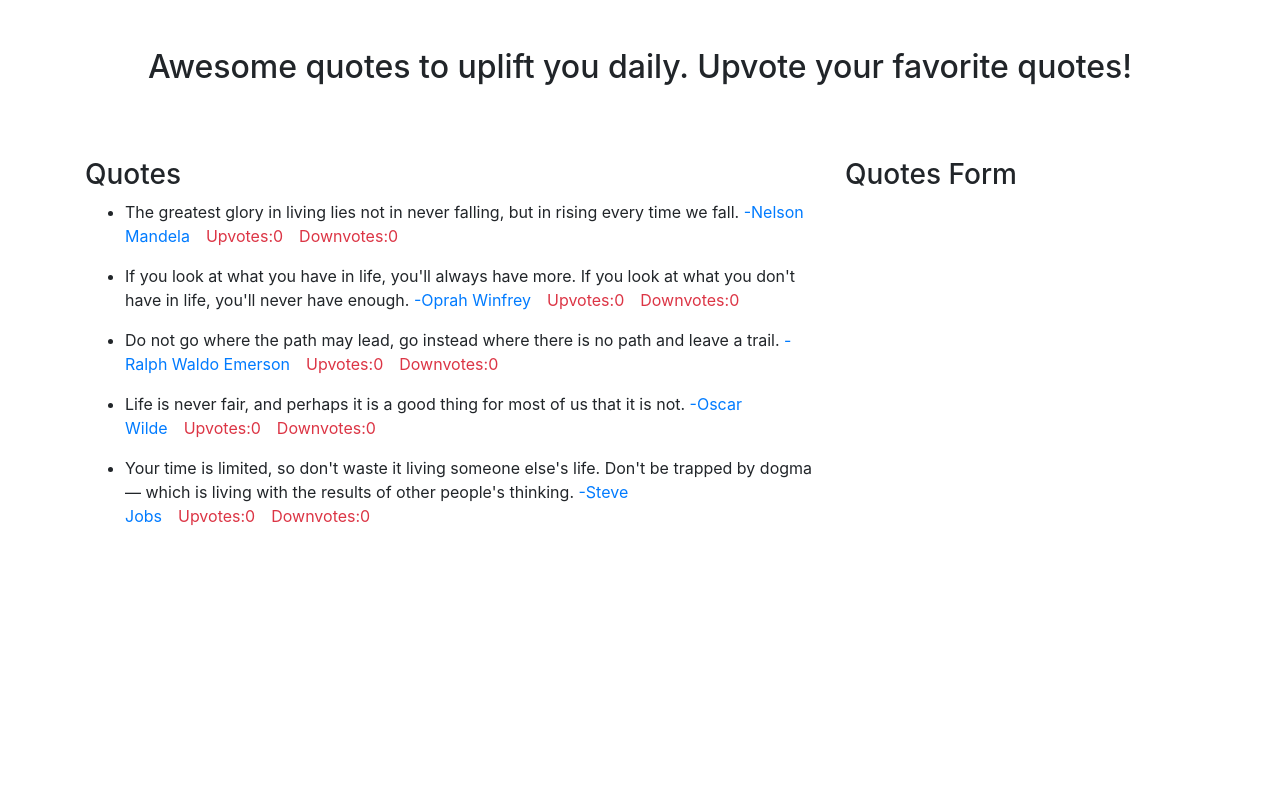
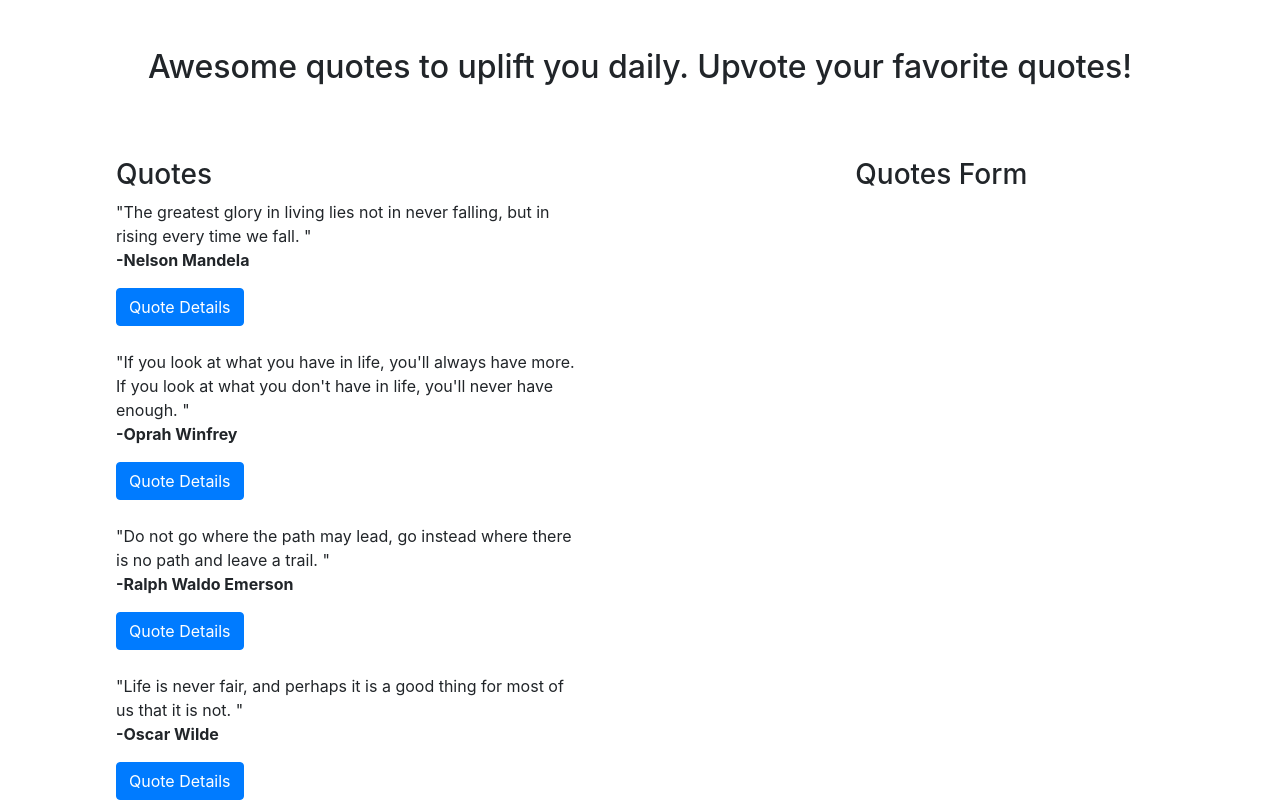
Before and after one commit to FaithKwamboka/Quotes, an Angular app: page / in a window 1280 px wide. Shown: the top 802 px of the page. Built offline with nearby package versions, Linux system fonts and the light colour scheme.

Commit message:
Quotes details reconfiguration

```diff
--- a/src/app/app.component.html
+++ b/src/app/app.component.html
@@ -1,6 +1,6 @@
 <h2 class="mt-5 text-center">Awesome quotes to uplift you daily. Upvote your favorite quotes!</h2>
 <div class="container">
-  <div class="row mt-md-5 pt-4">
+  <div class="row mt-md-5 pt-4 ml-3">
     <div class="col-md-8">
       <h3>Quotes</h3>
       <app-quotes></app-quotes>
--- a/src/app/quote-detail/quote-detail.component.html
+++ b/src/app/quote-detail/quote-detail.component.html
@@ -1 +1,2 @@
-<p>quote-detail works!</p>
+<p>{{quote.showDescription}}</p>
+<button (click)= 'quoteDelete(true)' class="btn btn-outline-danger">Delete Quote</button>
--- a/src/app/quote-detail/quote-detail.component.ts
+++ b/src/app/quote-detail/quote-detail.component.ts
@@ -1,4 +1,5 @@
-import { Component, OnInit } from '@angular/core';
+import { Component, OnInit, Input, Output, EventEmitter } from '@angular/core';
+import { Quote } from '../quote';
 
 @Component({
   selector: 'app-quote-detail',
@@ -7,9 +8,24 @@
 })
 export class QuoteDetailComponent implements OnInit {
 
-  constructor() { }
+    @Input()
+    quote!: Quote;
+    quotes: any;
+    // isComplete: any;
+    constructor() { }
 
-  ngOnInit(): void {
-  }
+    @Output()
+    isComplete= new EventEmitter<boolean>()
 
-}
+    quoteDetails(index: any){
+      this.quotes[index].showDescription = !this.quotes[index].showDescription;
+    }
+
+    ngOnInit() {
+    }
+
+    quoteDelete(complete:boolean){
+      this.isComplete.emit(complete);
+    }
+
+    }
--- a/src/app/quote.ts
+++ b/src/app/quote.ts
@@ -4,11 +4,13 @@
     author: string;
     upvotes: number;
     downvotes: number;
-    constructor(id: number, quote: string, author: string, upvotes: number, downvotes: number){
+    showDescription: boolean;
+    constructor(id: number, quote: string, author: string, upvotes: number, downvotes: number, description: string){
         this.id= id;
         this.quote= quote;
         this.author= author;
         this.upvotes= upvotes;
-        this.downvotes= downvotes
+        this.downvotes= downvotes;
+        this.showDescription= false
     }
 }
--- a/src/app/quotes/quotes.component.html
+++ b/src/app/quotes/quotes.component.html
@@ -1,3 +1,24 @@
-<ul *ngFor="let quote of quotes">
+<!-- <ul *ngFor="let quote of quotes">
     <li>{{quote.quote}} <span class="text-primary">{{quote.author}}</span><span class="text-danger ml-3">Upvotes:{{quote.upvotes}}</span><span class="text-danger ml-3">Downvotes:{{quote.downvotes}}</span></li>
-</ul>
+</ul> -->
+
+<div class="row">
+    <div class="col-md-8">
+      <div *ngFor='let quote of quotes;let i = index'>
+          <!-- <p>{{quote.quote}}</p> -->
+          <blockquote>
+              &quot;{{quote.quote}} &quot;
+              <p><b><span>{{quote.author}}</span></b></p>
+            </blockquote>
+        <div>
+          <button (click)='quoteDetails(i)' class="btn btn-primary">Quote Details</button>
+        </div> <br>
+
+        <div *ngIf='quote.showDescription'>
+          <app-quote-detail  [quote]='quote' (isComplete) = 'deleteQuote($event,i)'></app-quote-detail>
+        </div>
+      </div>
+    </div>
+    <div class="col-md-6">
+      <!-- <app-quote-form (addQuote)="addNewQuote)($event)"></app-Quote-form> -->
+ </div>
--- a/src/app/quotes/quotes.component.ts
+++ b/src/app/quotes/quotes.component.ts
@@ -8,15 +8,28 @@
 export class QuotesComponent implements OnInit {
 
   quotes: Quote[]= [
-    new Quote(1, "The greatest glory in living lies not in never falling, but in rising every time we fall.", "-Nelson Mandela",0, 0),
-    new Quote(2, "If you look at what you have in life, you'll always have more. If you look at what you don't have in life, you'll never have enough.", "-Oprah Winfrey", 0, 0),
-    new Quote(3, "Do not go where the path may lead, go instead where there is no path and leave a trail.","-Ralph Waldo Emerson", 0, 0),
-    new Quote(4,"Life is never fair, and perhaps it is a good thing for most of us that it is not.", "-Oscar Wilde", 0, 0),
-    new Quote(5, "Your time is limited, so don't waste it living someone else's life. Don't be trapped by dogma — which is living with the results of other people's thinking.", "-Steve Jobs", 0, 0)
+    new Quote(1, "The greatest glory in living lies not in never falling, but in rising every time we fall.", "-Nelson Mandela",0, 0, ""),
+    new Quote(2, "If you look at what you have in life, you'll always have more. If you look at what you don't have in life, you'll never have enough.", "-Oprah Winfrey", 0, 0, ""),
+    new Quote(3, "Do not go where the path may lead, go instead where there is no path and leave a trail.","-Ralph Waldo Emerson", 0, 0, ""),
+    new Quote(4,"Life is never fair, and perhaps it is a good thing for most of us that it is not.", "-Oscar Wilde", 0, 0, ""),
+    new Quote(5, "Your time is limited, so don't waste it living someone else's life. Don't be trapped by dogma — which is living with the results of other people's thinking.", "-Steve Jobs", 0, 0, "")
   ]
   constructor() { }
 
   ngOnInit(): void {
   }
 
+  quoteDetails(index: any){
+    this.quotes[index].showDescription = !this.quotes[index].showDescription;
+  }
+
+  deleteQuote(isComplete: any, index: number){
+    if (isComplete) {
+      let toDelete = confirm(`Are you sure you want to delete: "${this.quotes[index].quote}"?`)
+
+      if (toDelete){
+        this.quotes.splice(index,1)
+      }
+    }
+  }
 }
```
